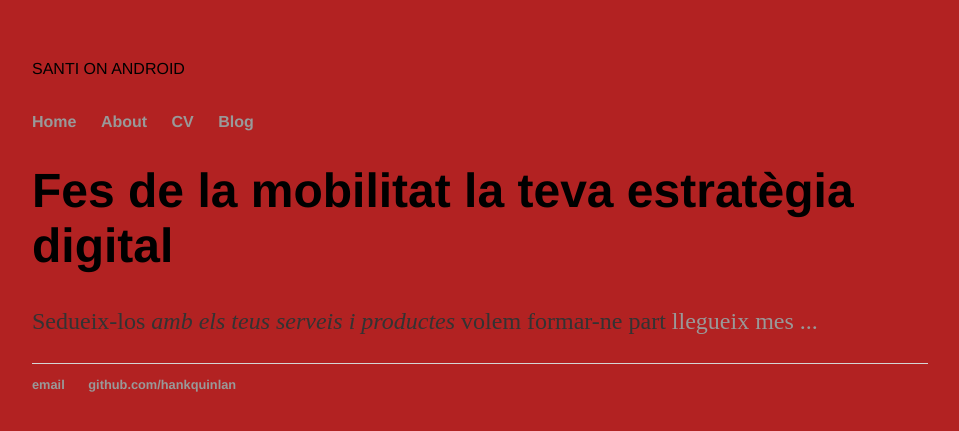
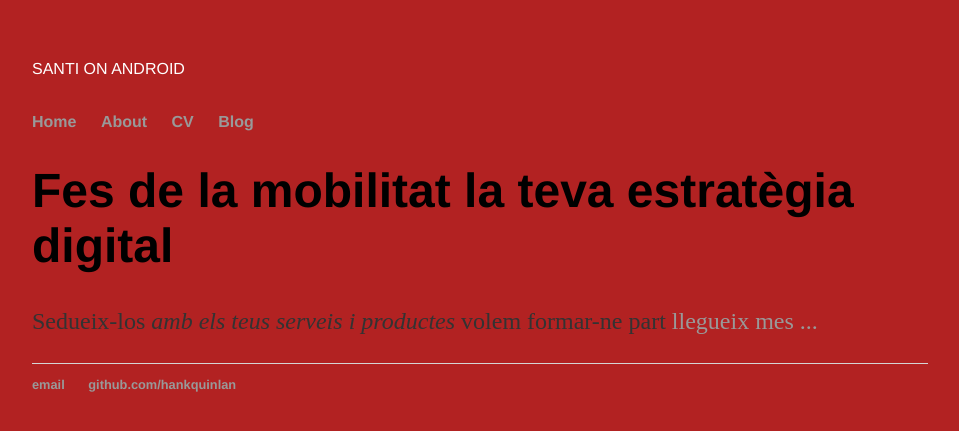
Before and after one commit to SantiOnAndroid/SantiOnAndroid.github.io, a Jekyll site: the page built from index.html, in a window 1280 px wide. Shown: the top 431 px of the page, without its empty margins (160-1119 px from the left). Built offline with Jekyll 4.4.1, drawn with Linux system fonts in a browser that asks for light colours; some web fonts are replaced.

Commit message:
modificant titolj

```diff
--- a/css/main.css
+++ b/css/main.css
@@ -15,7 +15,7 @@ body {
 svg{
     font-family: Helvetica Neue,Helvetica,Arial,sans-serif;
     background: firebrick;
-    color: aliceblue;
+    fill: white;
 }
 
 
```
